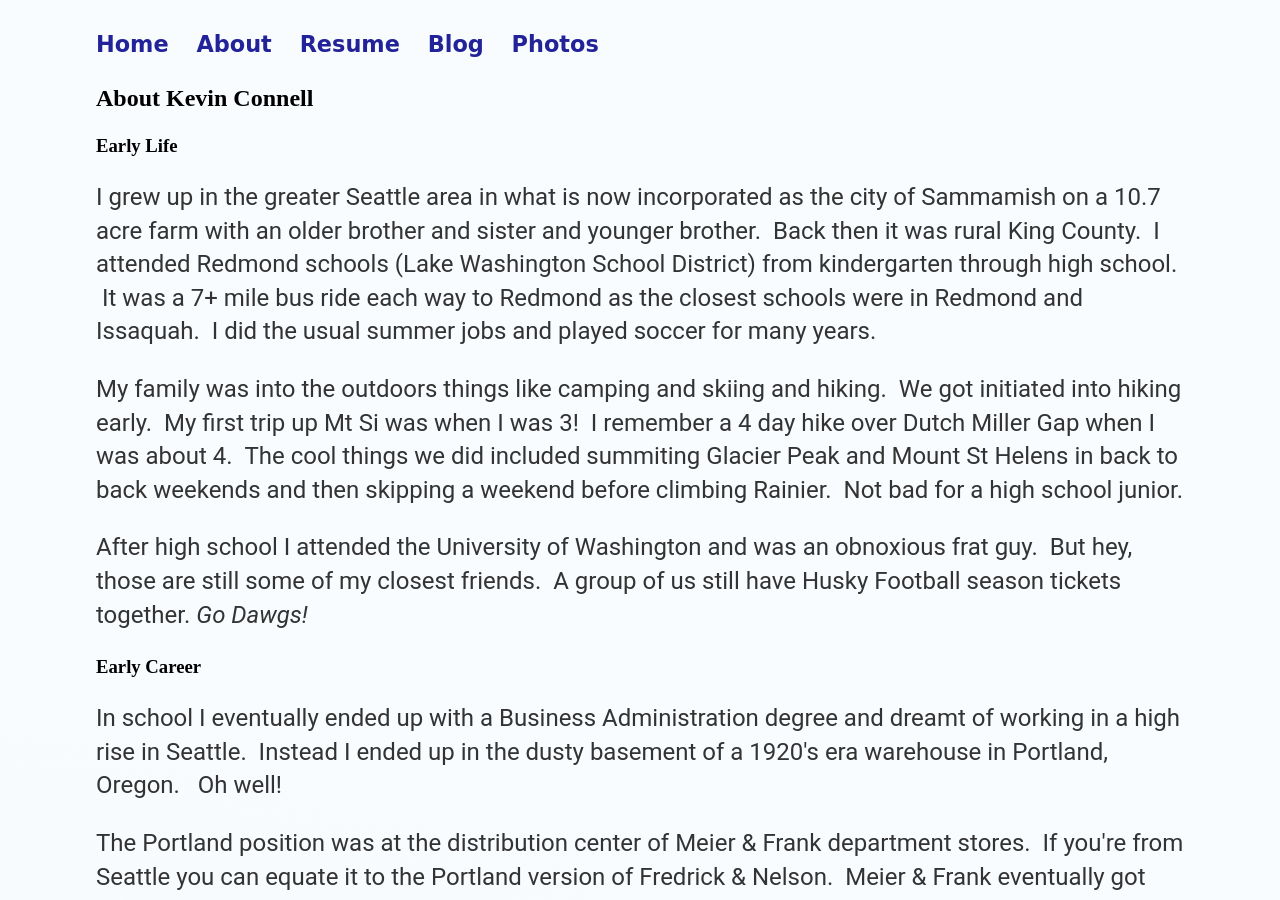
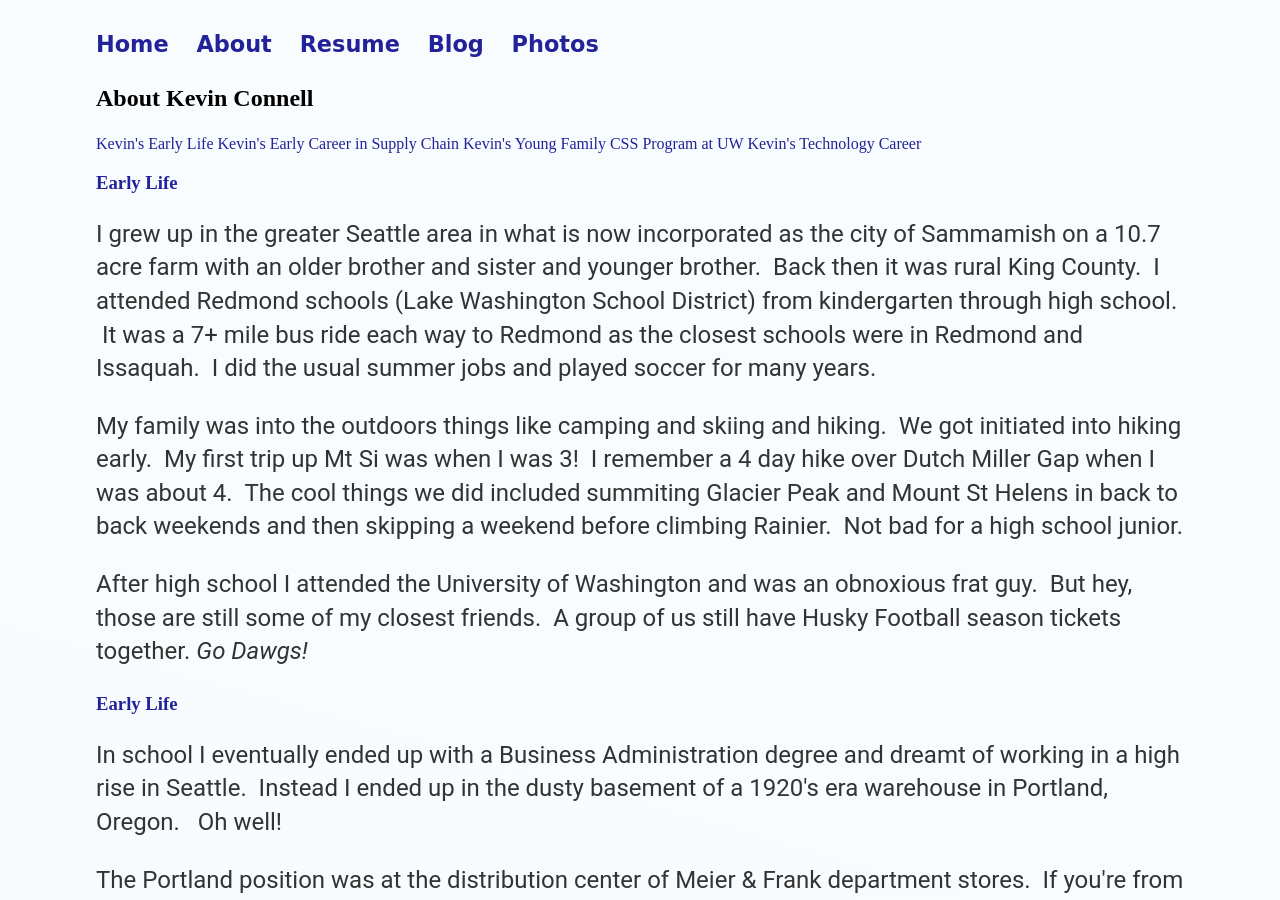
Before and after one commit to mo4dawg/mo4dawg.github.io, a Jekyll site: the page built from about/index.html, in a window 1280 px wide and 900 px high. Built offline with Jekyll 4.4.1, drawn with Linux system fonts in a browser that asks for light colours.

Commit message:
Update index.html

```diff
--- a/about/index.html
+++ b/about/index.html
@@ -4,11 +4,17 @@ title: About Kevin Connell
 ---
 <div class="blurb">
 <h2>About Kevin Connell</h2>
-<h3>Early Life</h3>
+<a href="#EarlyLife">Kevin's Early Life</a>
+<a href="#EarlyCareer">Kevin's Early Career in Supply Chain</a>
+<a href="#Family">Kevin's Young Family</a>
+<a href="#School">CSS Program at UW</a>
+<a href="#Career">Kevin's Technology Career</a>
+
+<h3><a name="EarlyLife">Early Life</a></h3>
 	<p>I grew up in the greater Seattle area in what is now incorporated as the city of Sammamish on a 10.7 acre farm with an older brother and sister and younger brother. &nbsp;Back then it was rural King County. &nbsp;I attended Redmond schools (Lake Washington School District) from kindergarten through high school. &nbsp;It was a 7+ mile bus ride each way to Redmond as the closest schools were in Redmond and Issaquah. &nbsp;I did the usual summer jobs and played soccer for many years.</p>
 <p>My family was into the outdoors things like camping and skiing and hiking.  &nbsp;We got initiated into hiking early. &nbsp;My first trip up Mt Si was when I was 3! &nbsp;I remember a 4 day hike over Dutch Miller Gap when I was about 4. &nbsp;The cool things we did included summiting Glacier Peak and Mount St Helens in back to back weekends and then skipping a weekend before climbing Rainier. &nbsp;Not bad for a high school junior.
 <p>After high school I attended the University of Washington and was an obnoxious frat guy.  &nbsp;But hey, those are still some of my closest friends.  &nbsp;A group of us still have Husky Football season tickets together.  <em> Go Dawgs! </em></p>
-<h3>Early Career</h3>
+<h3><a name="EarlyCareer">Early Life</a></h3>
 <p>In school I eventually ended up with a Business Administration degree and dreamt of working in a high rise in Seattle. &nbsp;Instead I ended up in the dusty basement of a 1920's era warehouse in Portland, Oregon. &nbsp; Oh well!</p>
 <p>The Portland position was at the distribution center of Meier & Frank department stores. &nbsp;If you're from Seattle you can equate it to the Portland version of Fredrick & Nelson. &nbsp;Meier & Frank eventually got swallowed by Macy's.  &nbsp;Anyway, I found myself on the swing shift of this Teamsters affiliated warehouse.  &nbsp;Back then managers all wore suits, boy did that create an unnecessary dichotomy.  &nbsp;The best learning from that job came on the first day when VP Mark Zertanna explained an issue, and followed up immediately that it was my problem now.  &nbsp;I don't recall the issue, but understanding of immediate accountability is not forgotten. </p>
 <p>After nearly four years I landed a job, still in Portland, at Frito-Lay. &nbsp;The Regional Northwest Headquarters were there. &nbsp;I was brought in to train and eventually move to an open position in the Seattle area as a Facilities Operations Manager. &nbsp;The first six weeks were tough. &nbsp;All employees were initiated by running routes - you know, those Frito Lay step vans. &nbsp;Well the first thing I learned was how early those guys got going, and the next thing I learned was that boxes of chips were surprisingly heavy. &nbsp;I have total respect for what they do.  &nbsp;Also, they are salespersons first and delivery drivers second. &nbsp;If you went to an interview and wanted to be a driver you were out. &nbsp;But if you said you wanted to be a salesperson, you were in. </p>
@@ -16,15 +22,15 @@ title: About Kevin Connell
 <p> I met my wife Suzanne in 1990 and we were married in October of 1991. &nbsp;The humorous thing was Frito-Lay went through a McKinsey study and laid off 1,800 people including me just a couple weeks before the wedding.  &nbsp;So I started my married life off while looking for a job. &nbsp;There was actually a recession at that time, post the first Gulf War. &nbsp;It took almost 10 months to land at Pacific Linen, an expanding domestics retailer with stores that had a small footprint.</p>
 <p>Pacific Linen had transitioned from a discounter to a full price retailer. &nbsp;But the transition was a flop because customers knew them as a deep discounter so the move to full price was not well received. &nbsp;Also expansion was too aggressive into Canada and into the SW United States. &nbsp;My position was as Distribution Center Manager. &nbsp;Over the 3+ years I was there my boss was fired and I took on his role. &nbsp;About that time we were rolling out to a new Third Party Logistics Company (3PL) in Toronto called Dylex. &nbsp;I had a couple trips there to make sure the operations and in particular returns were handled well.  Also for some weird reason the leadership thought we should open a pick and pack warehouse in Tukwila. &nbsp;So, I embarked on setting up the warehouse pretty much by myself. &nbsp;I learned about inline sprinkler systems the hard way. &nbsp;I hired a manager for the facility and eventually had to fire him and hired another guy who turned out great. &nbsp;Bottom line: Pacific Linen folded and I was on the street looking for work again. </p>
 <p>So, as it were I entered a period of about 4 years where my career was not progressing.  &nbsp;I went to work for Griffin Envelope which was an envelope manufacturing and printing company in Seattle. &nbsp;This was a small but very well run company.  I took a massive pay cut, um well, I was unemployed so I settled. &nbsp;Anyway they sold out to the large national company called Mailwell and I just didn't want to be there. &nbsp;I learned a lot and got myself started down the IT path there, but it was not the best experience. But then I made the big mistake of moving from Griffin Envelope to the worst run company I have ever worked for, McKesson General Medical.  These guys were always under funded, the warehouses were without reasonable technology, and staffing was at a level that made basic sanitation impossible. &nbsp;I worked many evenings after hours physically packing orders to clear the day's backlog - the all time low point in my career.  <em>My salvation was school and family.</em> </p>
-<h3>Family</h3>
+<h3><a name="Family">Family</a></h3>
 <p>My son John was born in 1994 about a year before I left Pacific Linen. &nbsp;He had big blue eyes and a blonde head.  He was razor intelligent. &nbsp;My second son Jackson was born in 1996 while I was at Griffin Envelope.  He has darker hair and brown eyes and a built in diligence. &nbsp;Both kids have since grown into fine young men. &nbsp;My family helped me get through the dark days that were McKesson. &nbsp;We used to hold the kids and dance around and sing to REM's "Shining Happy People" and do all those things you do with your kids.</p>
-<h3>Back to School</h3>
+<h3><a name="School">Back to School</a></h3>
 <p>So in 1998 while at McKesson I started taking certification classes for C Programming at the UW Extension. &nbsp;These were night classes and they were my great escape. &nbsp;I loved being back in school with educated people. &nbsp;At the same time, my wife Suzanne was instrumental in helping convince the admissions folks at UW Bothell to let me into the Computing and Software Systems (CSS) program. &nbsp;In late 1999 I left McKesson, having already completed my C Certificate and already full time at Bothell. &nbsp;That was a hell of a commute at rush hour from Tukwila to Bothell. &nbsp;I finished classes in Fall 2000 and finished my internship at Applied Microsystems in the Spring of 2001.</p>
-<h3>Rejuvinated Career</h3>
+<h3><a name="Career">Rejuvinated Career</a></h3>
 <p>Applied Microsystems was an interesting and fortunate place for me to intern. &nbsp;I was given a project to write a Unix version of an existing Windows registry browser. &nbsp;The browser could display the contents of a chipset and show which register values were flipped and what the values were. &nbsp;I created this monster using Motif which has plentiful memory leaks.  Which is sort of funny because one of the core tools created by Applied Microsystems was to detect/resolve memory and handle leaks.&nbsp; Anyway I made this thing work, and I think I surprised a few people. &nbsp;They hired me full time and put me on a cool project called SoftLogic which would emulate a specification for a chip that did not yet exist.  Our primary customer was Lucent Technologies. &nbsp;Interestingly Applied Microsystems and Lucent both took a dive later that year so I moved on to Siemens Ultrasound.</p>
 <p>Siemens turned out to be a perfect fit, I joined in November 2001. &nbsp;Both companies used Rational Clearcase, both companies were doing a mix of Windows and Unix work. &nbsp;I moved seamlessly from my Solaris machine at Applied Microsystems to a Solaris machine at Siemens. &nbsp;I was able to quickly get my development environment up with Emacs and Bash shell.  Those were the days.  I loved working on the Elegra system. &nbsp;It turned out in the end I was the last developer still working on the system before moving over to the Windows based Antares platform. &nbsp;With Antares we built a set of proprietary menu widgets.  After some help on the first one I was able to create my own and eventually took over as the key guy on the menu UI.  Ultrasounds have various modes each having a completely different set of controls and thresholds. &nbsp;There was B-Mode for black and white, C Mode for Power or Color which based on Doppler effects would show blood flow blue if it moved away from you or red as it moved towards you. &nbsp;There was Doppler Mode which is an intricate split screen that has a different looking menu, there is M Mode which is temporal and there is 3D/4D. &nbsp;All of these have their own menuing systems. &nbsp;In later years I worked on the cardiology platform and eventually a screwball concept called the PizzaBox. </p>
 <p> The thing about Siemens is they had a habit of laying off folks as releases went out and although I was safe, my mentors were mostly gone and just felt it was time to move on. &nbsp;Our friend Karen helped get my resume to folks at Nordstrom. &nbsp;I joined there as a Project Lead in June of 2007. &nbsp;I was still close to the engineering but I was able to leverage my management background. &nbsp;I learned a lot at Nordstrom and loved the culture at least until 2015 when things went decidedly south for the company and particularly the culture. &nbsp;While at Nordstrom I was promoted from Project Lead to Project Manager, then to Sr Project Manager, then to Program Manager which was reclassified as Senior Manager. &nbsp;My specialty turned out to be the biggest projects running across multiple teams.  &nbsp;As my career at Nordstrom progressed I went from close to the code to close to the process. &nbsp;I concentrated on continuous improvement and Lean principles and mentoring. I spent nearly nine years at Nordstrom until a layoff that puts me in my current looking for work state. </p>
 <p>So, here I am, unemployed, perhaps having drifted too far from the engineering that I love.  &nbsp;But I still love my kids and family and I am still in a good place as far as my positioning for my career. &nbsp;We'll see what comes next!</p>
-<a href="#top">Back to top of page</a>
+<h3><a href="#top">Back to top of page</a></h3>
 
 </div><!-- /.blurb -->
```
